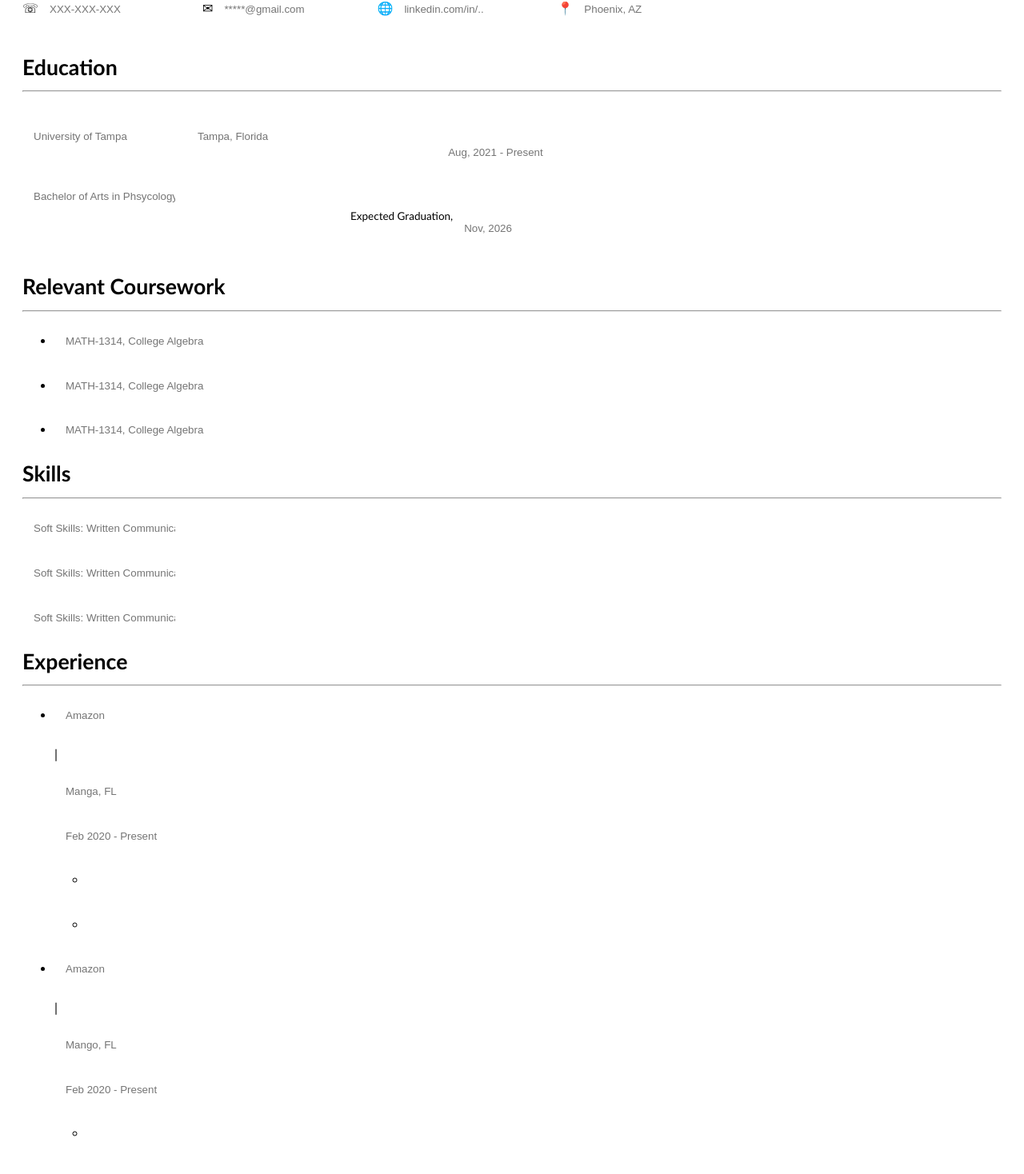
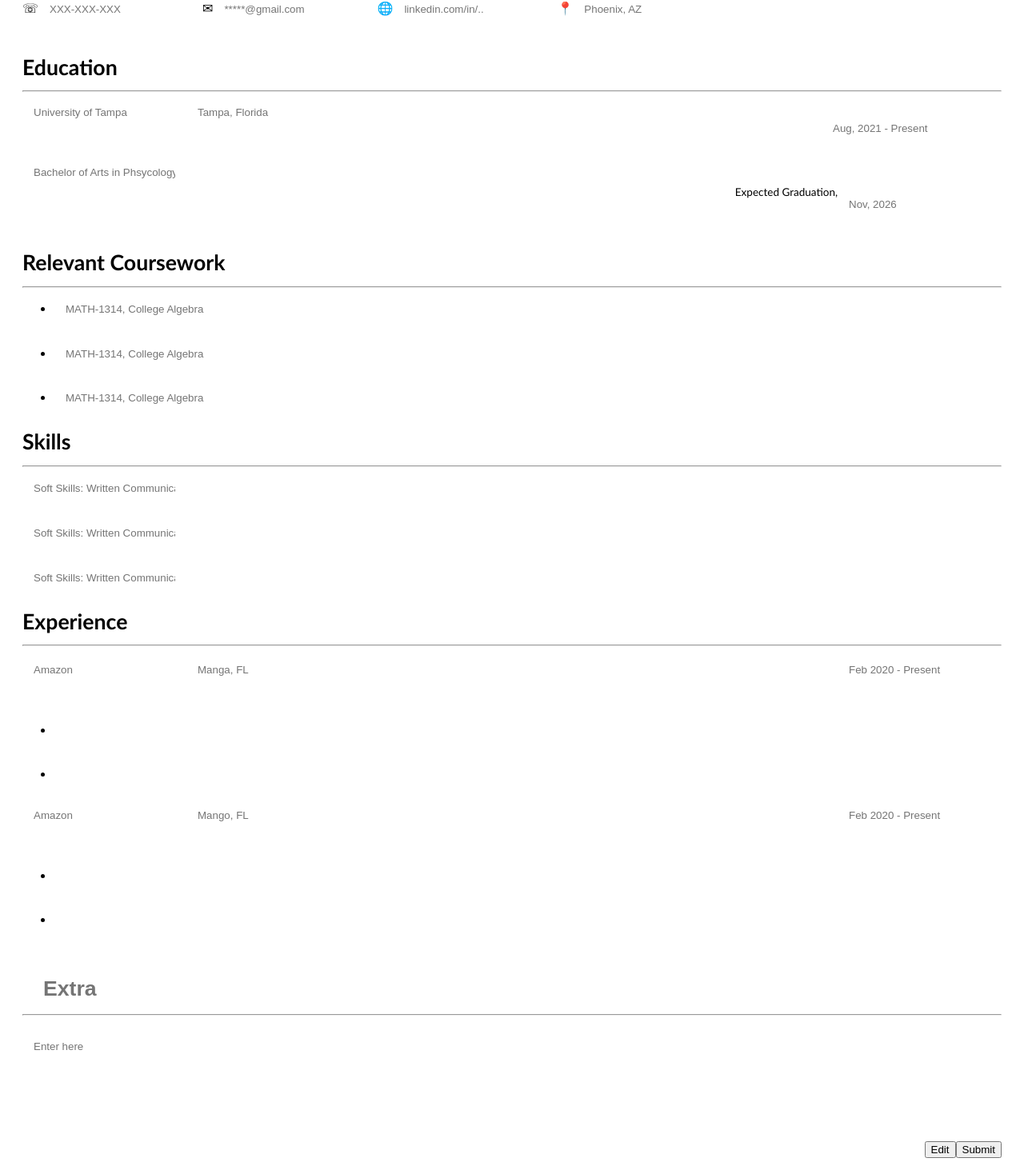
Before and after one commit to reaganrandolph1015/cv-app, a React (Create React App) app: page / in a window 1280 px wide. Shown: the part 151-1619 px from the top of the page at 80% size. Built offline with nearby package versions, Linux system fonts and the light colour scheme; the HTML template or start-up script is replaced by a standard one.

Commit message:
Added styling, Education and Experience components need focus

```diff
--- a/src/components/Course.js
+++ b/src/components/Course.js
@@ -11,7 +11,7 @@ function Course() {
           </b>
         </h1>
       </div>
-      <ul>
+      <ul className="course-ul">
         <li>
           <Input name="course" placeholder="MATH-1314, College Algebra" />
         </li>
--- a/src/components/Experience.js
+++ b/src/components/Experience.js
@@ -13,21 +13,29 @@ function Experience() {
       </div>
       <div>
         <div>
-          <ul>
+          <ul className="job-ul">
             <li>
-              {<Input name="job-company" placeholder="Amazon" />} |
-              {<Input name="job-location" placeholder="Manga, FL" />}
-              {<Input name="job-date" placeholder="Feb 2020 - Present" />}
-              <ul>
+              <div className="job-header-container">
+                <div className="job-company-location-container">
+                  {<Input name="job-company" placeholder="Amazon" />}
+                  {<Input name="job-location" placeholder="Manga, FL" />}
+                </div>
+                {<Input name="job-date" placeholder="Feb 2020 - Present" />}
+              </div>
+              <ul className="job-info">
                 <li>{<Input name="job-info" />}</li>
                 <li>{<Input name="job-info" />}</li>
               </ul>
             </li>
             <li>
-              {<Input name="job-company" placeholder="Amazon" />} |
-              {<Input name="job-location" placeholder="Mango, FL" />}
-              {<Input name="job-date" placeholder="Feb 2020 - Present" />}
-              <ul>
+              <div className="job-header-container">
+                <div className="job-company-location-container">
+                  {<Input name="job-company" placeholder="Amazon" />}
+                  {<Input name="job-location" placeholder="Mango, FL" />}
+                </div>
+                {<Input name="job-date" placeholder="Feb 2020 - Present" />}
+              </div>
+              <ul className="job-info">
                 <li>{<Input name="job-info" />}</li>
                 <li>{<Input name="job-info" />}</li>
               </ul>
--- a/src/components/Extra.js
+++ b/src/components/Extra.js
@@ -3,8 +3,8 @@ import Input from './Input';
 
 function Extra() {
   return (
-    <div>
-      <div>
+    <div className="extra-container">
+      <div className="extra-title">
         <h1>
           <b>
             <Input
@@ -16,7 +16,7 @@ function Extra() {
           </b>
         </h1>
       </div>
-      <div>
+      <div className="extra-cont">
         <Input name="extra-cont" placeholder="Enter here" />
       </div>
     </div>
--- a/src/components/Skills.js
+++ b/src/components/Skills.js
@@ -11,7 +11,7 @@ function Skills() {
           </b>
         </h1>
       </div>
-      <ul className="remove-bullet">
+      <ul className="remove-bullet skills-ul">
         <li>
           {
             <Input
--- a/src/styles/Style.css
+++ b/src/styles/Style.css
@@ -1,9 +1,5 @@
 fieldset {
   border: 0;
-}
-
-hr {
-  font-weight: bold;
 }
 
 input {
@@ -14,8 +10,14 @@ input {
   padding: 20px;
 }
 
+.course-ul {
+  margin-top: -10px;
+}
+
 .education-container {
   display: flex;
+  justify-content: space-between;
+  margin-top: -30px;
 }
 
 .education-date-info-container {
@@ -42,6 +44,14 @@ input {
   display: flex;
   flex-direction: row;
   justify-content: flex-end;
+}
+
+.extra-container {
+  margin-bottom: 100px;
+}
+
+.extra-content {
+  margin-top: -10px;
 }
 
 .form-buttons {
@@ -77,6 +87,26 @@ input {
   align-items: flex-start;
 }
 
+.job-company-location-container {
+  display: flex;
+}
+
+.job-header-container {
+  display: flex;
+  justify-content: space-between;
+  margin-top: -25px;
+}
+
+.job-info {
+  list-style-type: disc;
+}
+
+.job-ul {
+  list-style-type: none;
+  margin: 0;
+  padding: 0;
+}
+
 .name-input {
   font-size: 35px;
   text-align: center;
@@ -101,6 +131,10 @@ input {
   margin-bottom: -25px;
 }
 
+.skills-ul {
+  margin-top: -10px;
+}
+
 .wrapper {
   padding: 20px 20px;
   font-family: Calibri, sans-serif;
```
